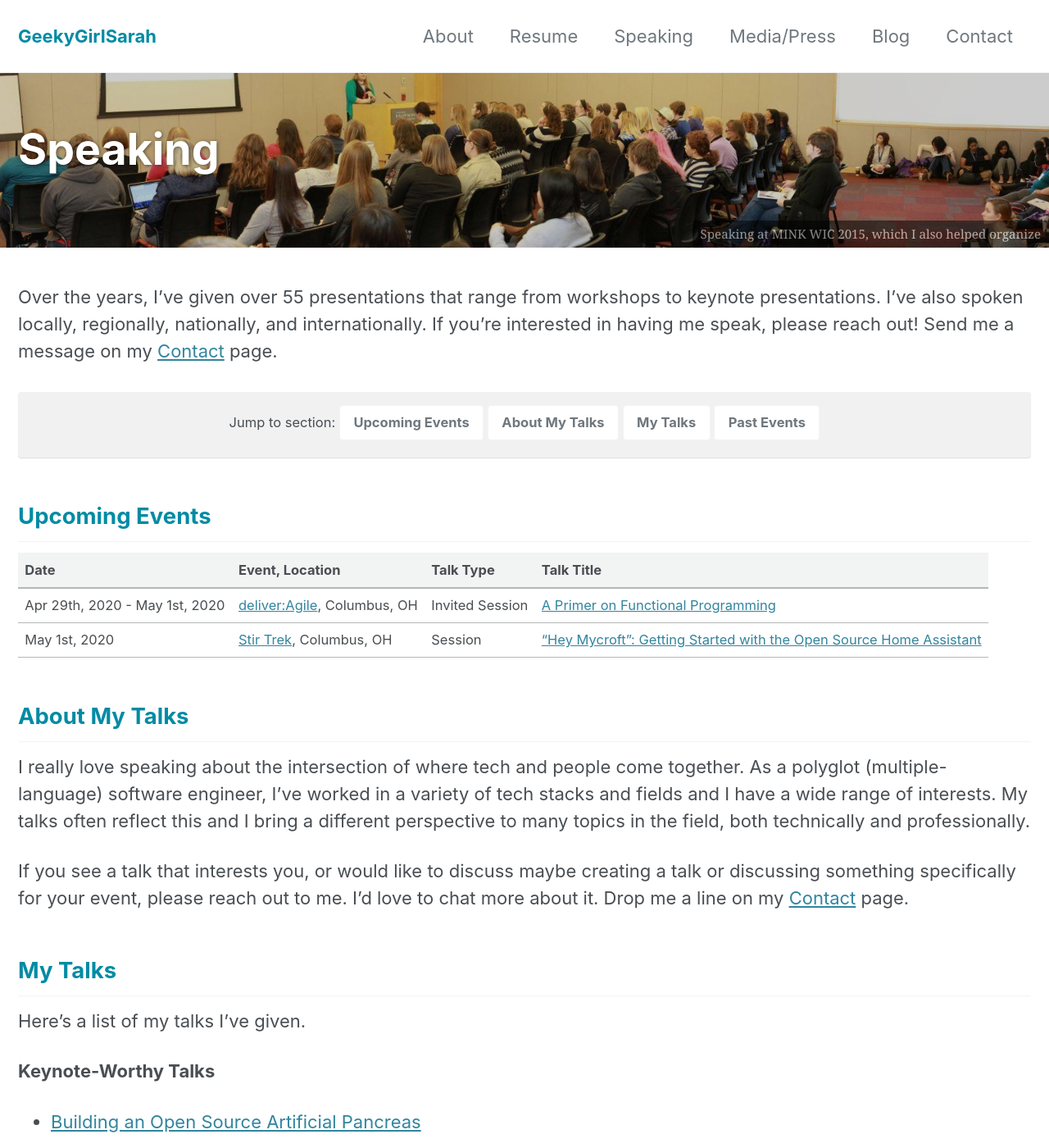
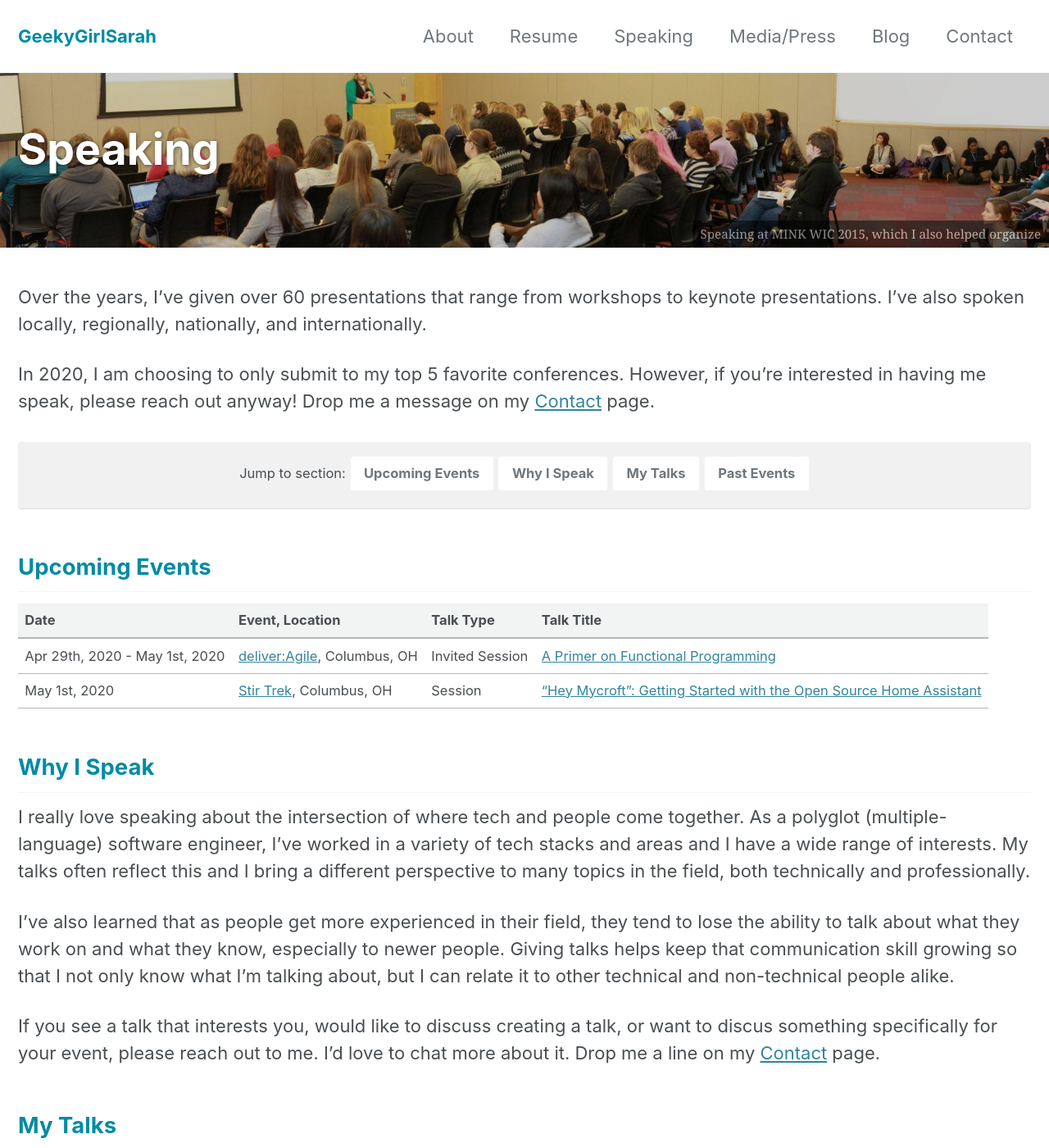
Before and after one commit to geekygirlsarah/geekygirlsarah.com, a Jekyll site: the page built from _pages/speaking.md, in a window 1280 px wide and 1400 px high. Shown: the whole window at 82% size. Built offline with Jekyll 4.4.1, drawn with Linux system fonts in a browser that asks for light colours; cached includes are drawn as plain includes; nearby versions of some CDN libraries; comment, search, counter and statistics services are not loaded.

Commit message:
Multiple Speaking page updates:
- Update intro paragraph wording
- Add in speaking less in 2020
- Change "About my Talks" to "Why I Speak"
- Update wording in that, add paragraph

```diff
--- a/_pages/speaking.md
+++ b/_pages/speaking.md
@@ -13,13 +13,15 @@ header:
   caption: "Speaking at MINK WIC 2015, which I also helped organize"
 ---
 
-Over the years, I've given over 55 presentations that range from workshops to keynote presentations. I've also spoken
-locally, regionally, nationally, and internationally. If you’re interested in having me speak, please reach out! Send
-me a message on my [Contact](/contact/) page.
+Over the years, I've given over 60 presentations that range from workshops to keynote presentations. I've also spoken
+locally, regionally, nationally, and internationally.
+
+In 2020, I am choosing to only submit to my top 5 favorite conferences. However, if you’re interested in having me
+speak, please reach out anyway! Drop me a message on my [Contact](/contact/) page.
 
 Jump to section:
 [Upcoming Events](#upcoming-events){: .btn .btn--inverse .btn--large }
-[About My Talks](#about-my-talks){: .btn .btn--inverse .btn--large }
+[Why I Speak](#why-i-speak){: .btn .btn--inverse .btn--large }
 [My Talks](#my-talks){: .btn .btn--inverse .btn--large }
 [Past Events](#past-events){: .btn .btn--inverse .btn--large }
 {: .notice--primary.text-center}
@@ -33,15 +35,19 @@ Jump to section:
 {% for item in site.data.conftalks %}{% assign event_date = item.talk_date | date: "%Y-%m-%d" %}{% if event_date >= today %}{% if item.event_start_date == item.event_end_date %}{{ item.event_start_date | date_to_xmlschema | date_to_string: "ordinal", "US" }}{% else %}{{ item.event_start_date | date_to_xmlschema | date_to_string: "ordinal", "US" }} - {{ item.event_end_date | date_to_xmlschema | date_to_string: "ordinal", "US" }}{% endif %} | {% if item.event_url %}<a href="{{ item.event_url}}" target="_blank">{{ item.event_name }}</a>{% else %}{{ item.event_name }}{% endif %}, {{ item.event_location }} | {{ item.talk_type }} | {% if item.talk_url %}<a href="{{ item.talk_url}}">{{ item.talk_title }}</a>{% else %}{{ item.talk_title }}{% endif %}
 {% endif %}{% endfor %}
 
-## About My Talks
+## Why I Speak
 
 I really love speaking about the intersection of where tech and people come together. As a polyglot (multiple-language)
-software engineer, I've worked in a variety of tech stacks and fields and I have a wide range of interests. My talks
+software engineer, I've worked in a variety of tech stacks and areas and I have a wide range of interests. My talks
 often reflect this and I bring a different perspective to many topics in the field, both technically and professionally.
 
-If you see a talk that interests you, or would like to discuss maybe creating a talk or discussing something
-specifically for your event, please reach out to me. I'd love to chat more about it. Drop me a line on my
-[Contact](/contact/) page.
+I've also learned that as people get more experienced in their field, they tend to lose the ability to talk about what
+they work on and what they know, especially to newer people. Giving talks helps keep that communication
+skill growing so that I not only know what I'm talking about, but I can relate it to other technical and non-technical
+people alike.
+
+If you see a talk that interests you, would like to discuss creating a talk, or want to discus something specifically
+for your event, please reach out to me. I'd love to chat more about it. Drop me a line on my [Contact](/contact/) page.
 
 ## My Talks
 
```
